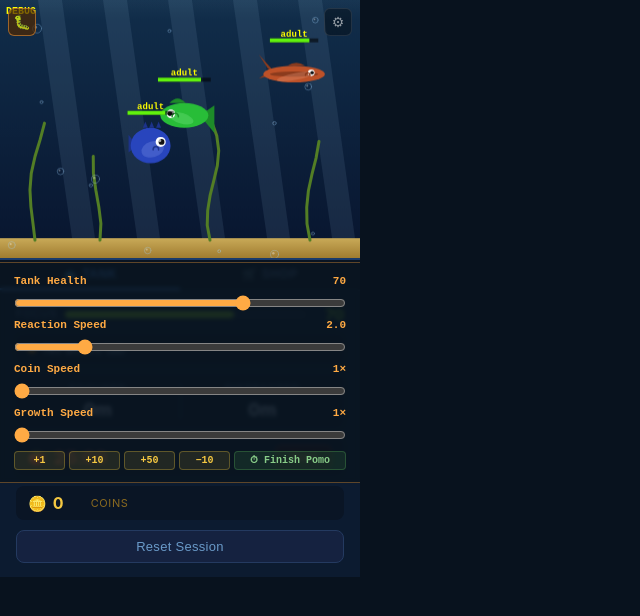
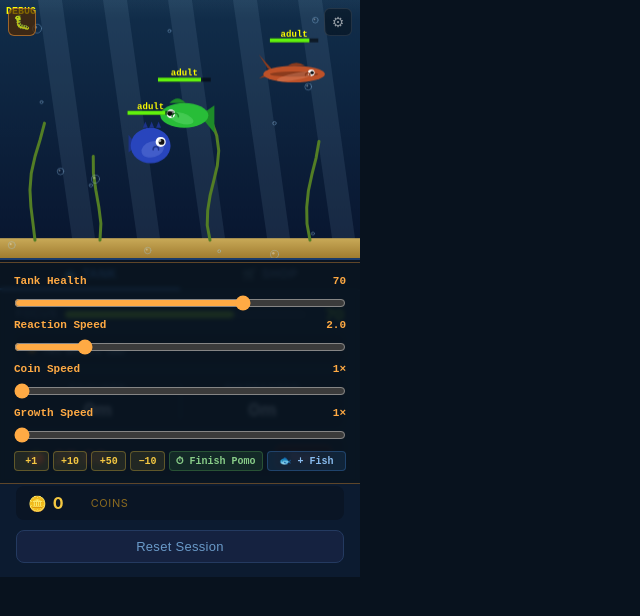
Before and after one commit to JackieYJC/FocusFishTankChromeExt, a website built with Vite: page src/popup/popup.html in a window 1280 px wide. Both pictures are taken after a click on the button "Debug Mode". Shown: the whole page, without its empty margins (0-640 px from the left). Built offline with nearby package versions, Linux system fonts and the light colour scheme; some packages are replaced by stand-ins of ours.

Commit message:
Add random fish spawn button to debug panel

```diff
--- a/src/popup/debug.ts
+++ b/src/popup/debug.ts
@@ -1,7 +1,7 @@
 // ─── Debug panel ───────────────────────────────────────────────────────────────
 
-import { gameState } from './tank';
-import { poll }      from './game-state';
+import { gameState, spawnRewardFish } from './tank';
+import { poll }                       from './game-state';
 
 export function initDebugPanel(): void {
   document.getElementById('debug-btn')!.addEventListener('click', () => {
@@ -43,6 +43,8 @@ export function initDebugPanel(): void {
     } catch { /* outside extension context */ }
   });
 
+  document.getElementById('debug-fish-btn')!.addEventListener('click', () => spawnRewardFish());
+
   // Extra coin accrual while debug is active
   setInterval(async () => {
     if (!gameState.debugMode || gameState.coinAccrualMult <= 1) return;
--- a/src/popup/popup.css
+++ b/src/popup/popup.css
@@ -127,6 +127,14 @@ body {
   transition: background 0.15s;
 }
 #debug-pomo-btn:hover { background: rgba(80,160,80,0.3); }
+#debug-fish-btn {
+  flex: 2; padding: 3px 6px;
+  background: rgba(60,130,200,0.15);
+  color: #88bbee; border: 1px solid rgba(60,130,200,0.35); border-radius: 4px;
+  cursor: pointer; font: bold 10px monospace; white-space: nowrap;
+  transition: background 0.15s;
+}
+#debug-fish-btn:hover { background: rgba(60,130,200,0.3); }
 
 /* ── Tab bar ──────────────────────────────────────────────────────────────── */
 #tab-bar {
--- a/src/popup/popup.html
+++ b/src/popup/popup.html
@@ -41,6 +41,7 @@
         <button class="dbg-coin" data-amt="50">+50</button>
         <button class="dbg-coin" data-amt="-10">−10</button>
         <button id="debug-pomo-btn">⏱ Finish Pomo</button>
+        <button id="debug-fish-btn">🐟 + Fish</button>
       </div>
     </div>
 
```
